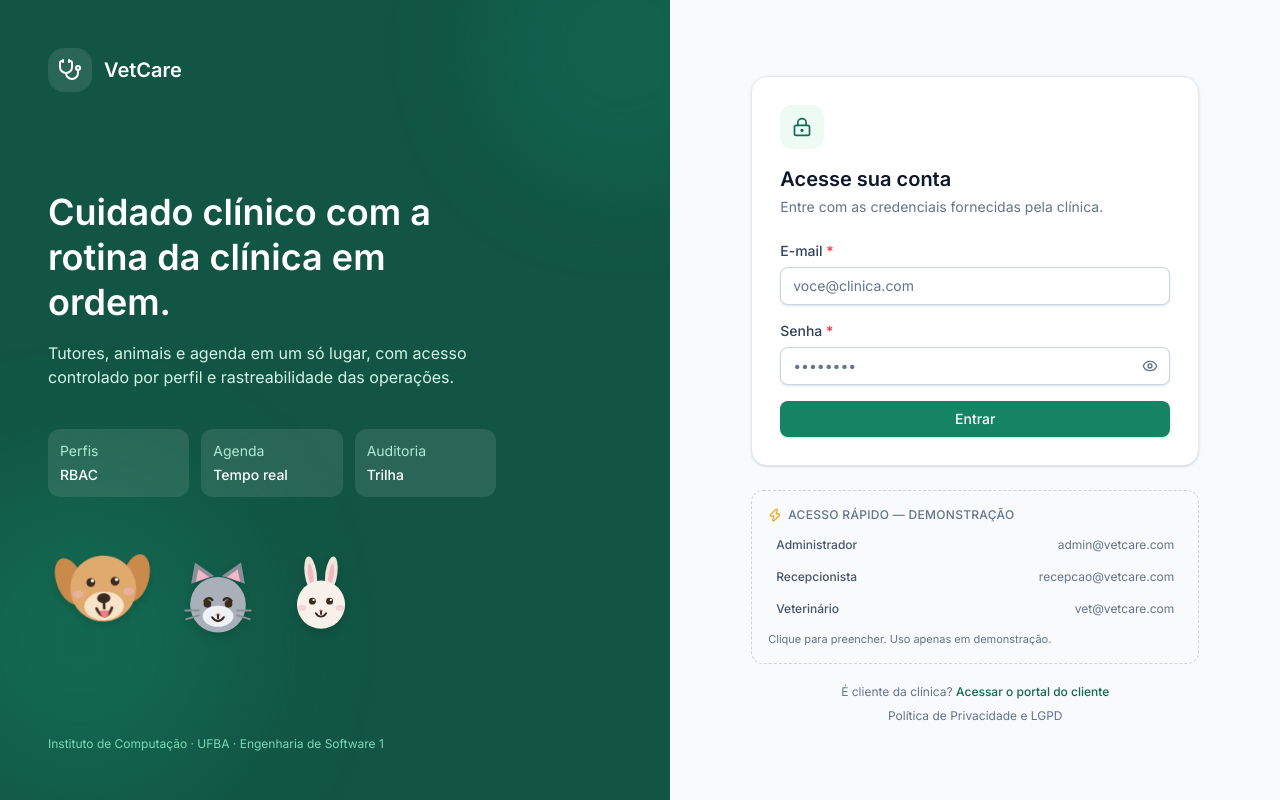
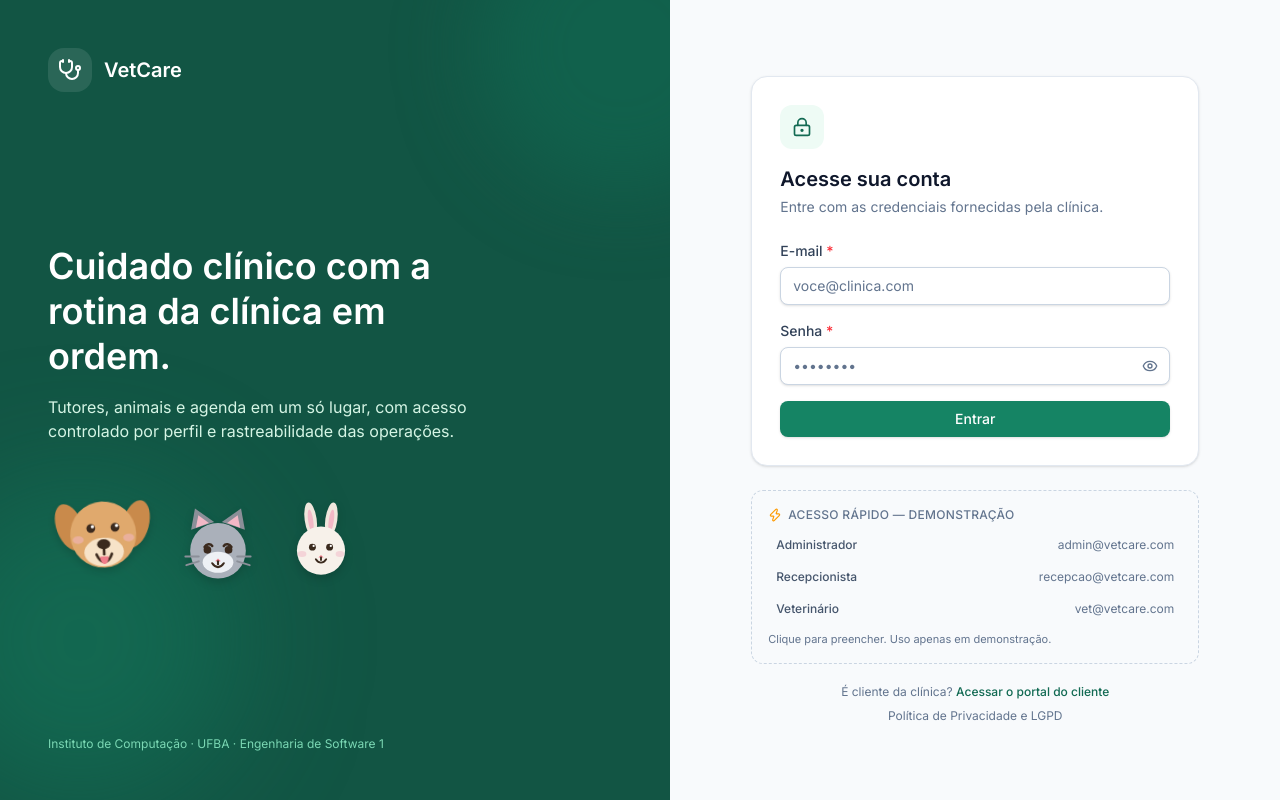
Before and after one commit to VitorSant0s/vetcare, a React (Vite) app in the folder frontend/: page /login in a window 1280 px wide. Built offline with nearby package versions, Linux system fonts and the light colour scheme.

Commit message:
feat: remove cards de RBAC, agenda e auditoria da tela de login

```diff
--- a/frontend/src/pages/Login.tsx
+++ b/frontend/src/pages/Login.tsx
@@ -66,18 +66,6 @@ export function Login() {
             Tutores, animais e agenda em um só lugar, com acesso controlado por perfil e
             rastreabilidade das operações.
           </p>
-          <div className="mt-10 grid grid-cols-3 gap-3 text-sm">
-            {[
-              ['Perfis', 'RBAC'],
-              ['Agenda', 'Tempo real'],
-              ['Auditoria', 'Trilha'],
-            ].map(([titulo, valor]) => (
-              <div key={titulo} className="rounded-xl bg-white/10 p-3">
-                <p className="text-brand-200">{titulo}</p>
-                <p className="mt-1 font-medium">{valor}</p>
-              </div>
-            ))}
-          </div>
 
           <div className="relative mt-8 flex items-end gap-3">
             <CaoCartoon size={110} className="-rotate-3 drop-shadow-lg" />
```
